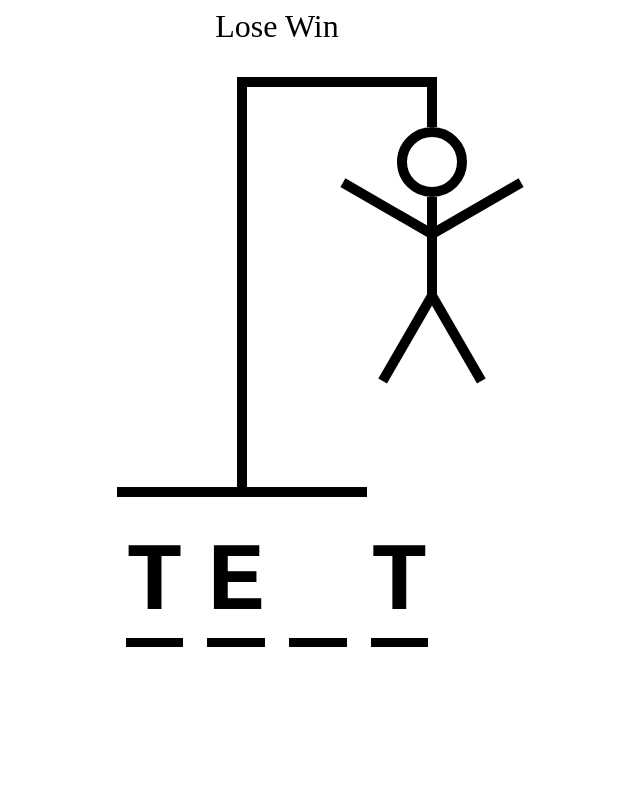
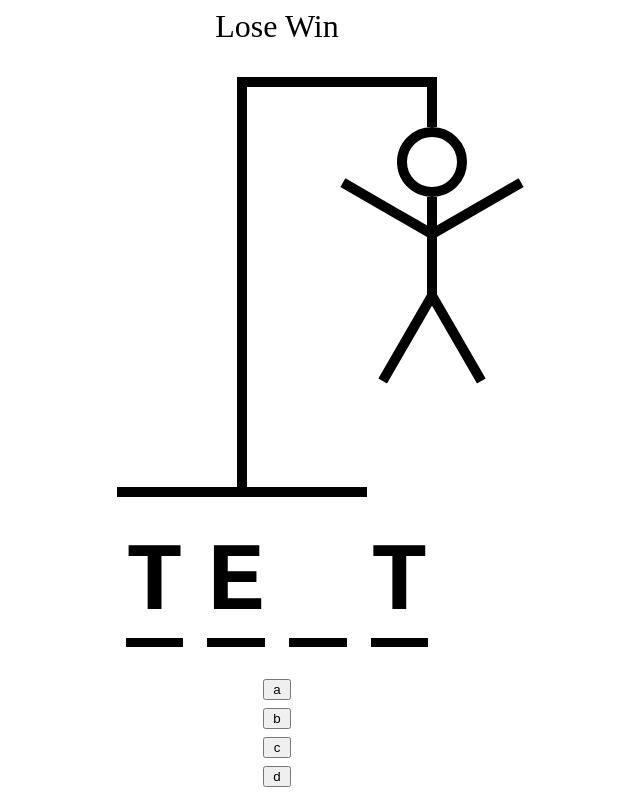
Before and after one commit to tatsuyax25/hangman-with-react, a React (Vite) app: page / in a window 1280 px wide. Shown: the top 793 px of the page, without its empty margins (363-1003 px from the left). Built offline with nearby package versions, Linux system fonts and the light colour scheme.

Commit message:
Coding Keyboard.tsx

```diff
--- a/src/Keyboard.tsx
+++ b/src/Keyboard.tsx
@@ -29,6 +29,10 @@ const KEYS = [
 
 export function Keyboard() {
     return <div style={{ display: "grid", gridTemplateColumns: "repeat (auto-fit, minmax(75px, 1fr)", gap: ".5rem"}}>
-
+        {KEYS.map(key => {
+            return (
+                <button key={key}>{key}</button>
+            )
+        })}
     </div>
 }
```
